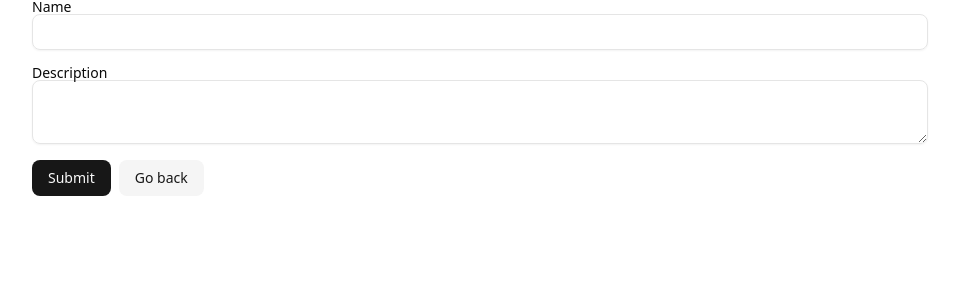
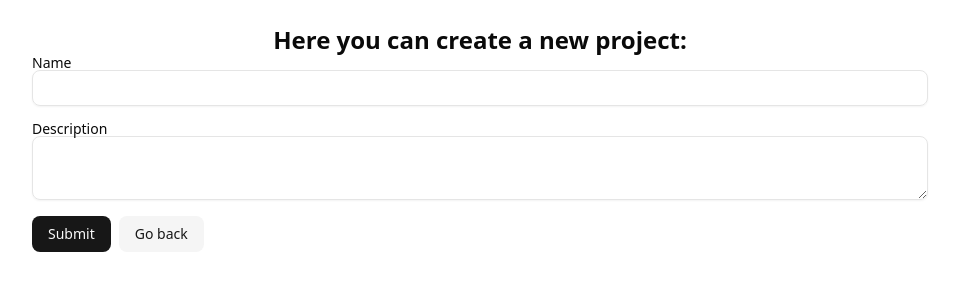
Before and after one commit to t14xploit/task-project, a Next.js app: page /projects/new in a window 1280 px wide. Shown: the top 300 px of the page, without its empty margins (160-1119 px from the left). Built offline with nearby package versions, Linux system fonts and the light colour scheme.

Commit message:
fixed redirect

```diff
--- a/src/app/projects/new/actions.ts
+++ b/src/app/projects/new/actions.ts
@@ -20,14 +20,16 @@ export async function createProject(prevState: unknown, formData: FormData) {
             error: result.error.message,
         };
     }
+    let projectId: string;
 
     try {
-        await prisma.project.create({
+        const project = await prisma.project.create({
             data: {
                 ...result.data,
                 description: result.data.description ?? ""
             },
         });
+        projectId= project.id;
     } catch (error) {
         console.log(error);
         return {
@@ -35,5 +37,5 @@ export async function createProject(prevState: unknown, formData: FormData) {
         };
     }
 
-    redirect("/projects/{projectId}");
+    redirect(`/projects/${projectId}`);
 }
--- a/src/app/projects/new/page.tsx
+++ b/src/app/projects/new/page.tsx
@@ -2,7 +2,8 @@ import CreateProjectForm from "./form";
 
 export default function CreateProjectPage() {
   return (
-    <div>
+    <div className="mt-6" >
+        <h1 className=" text-2xl font-bold text-center"> Here you can create a new project: </h1>
         <CreateProjectForm/>
     </div>
   )
```
